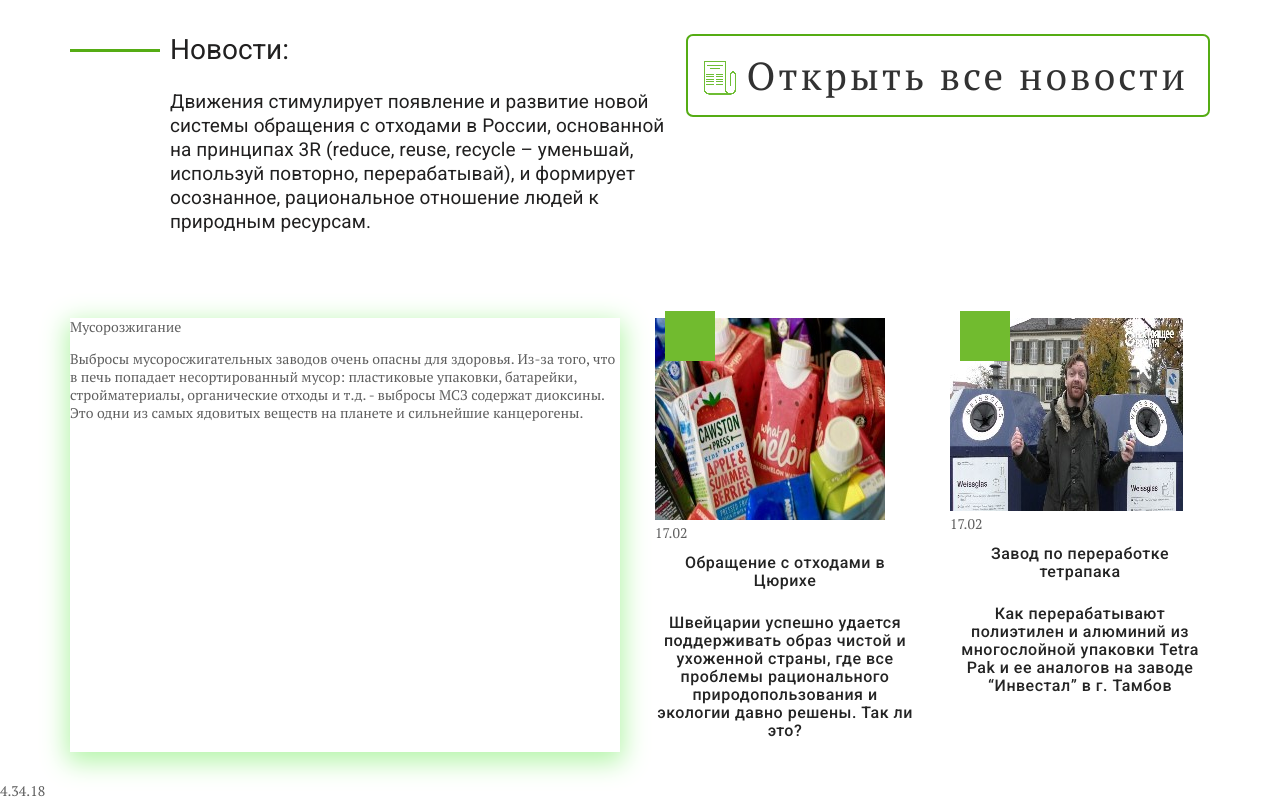
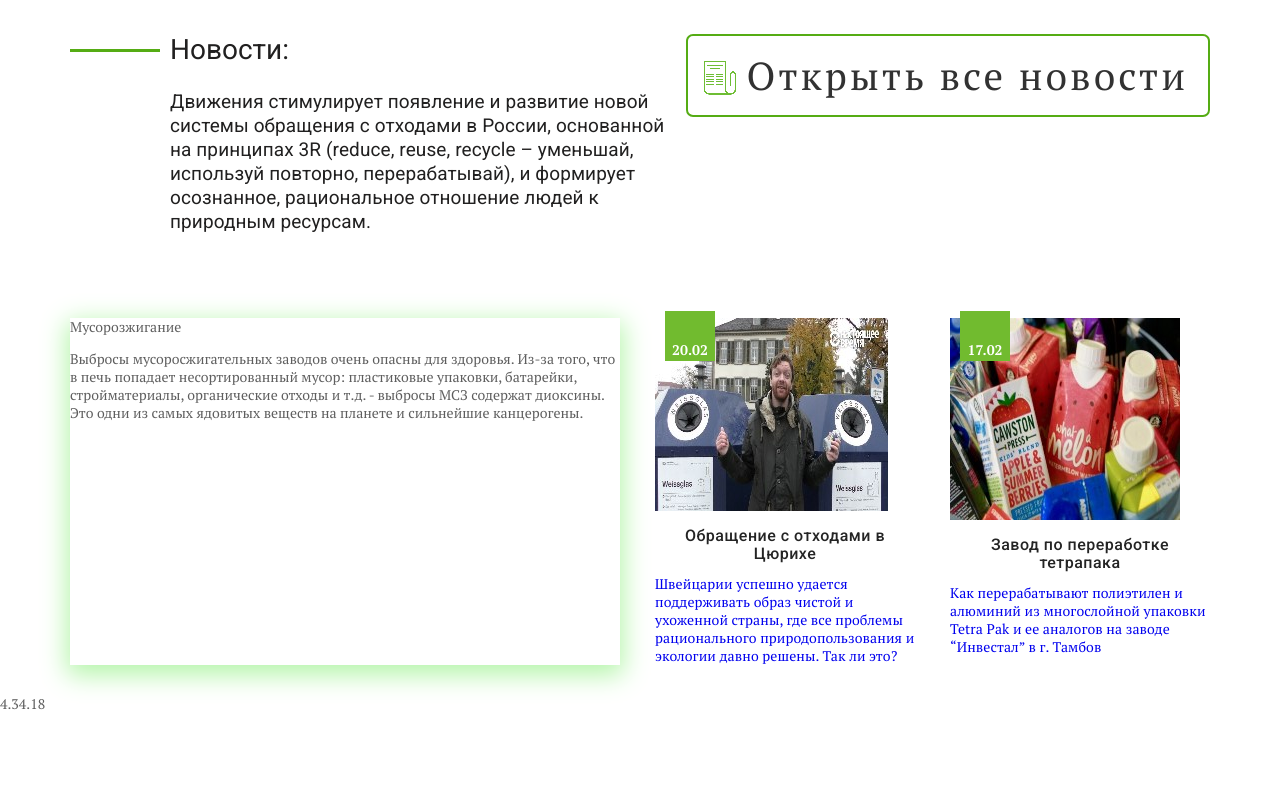
Before and after one commit to asnazarov/TestWork_of_PSD1, a plain HTML site: page index.html in a window 1280 px wide. Shown: the part 3264-4064 px from the top of the page. After the commit the page ends 3977 px from the top, so only its background shows below. Drawn offline with nearby package versions, Linux system fonts and the light colour scheme; a script that the page names is missing; files whose address does not match are found by name.

Commit message:
Update index.html

```diff
--- a/index.html
+++ b/index.html
@@ -283,35 +283,32 @@
             </div>
         </div>
       </div>
-      <div class="news_blog">
+      <a href="#" class="news_blog">
         <div class="news_img">
-          <img src="img/news-1.jpg" alt="">
-          <div class="news_date">  </div>
-            17.02
+          <img src="img/news-2.jpg" alt="">
+          <div class="news_date">   20.02  </div>
           </div>
           <div class="news_blog-title">
             Обращение с отходами в Цюрихе
           </div>
-          <div class="news_blog-title">
+          <div class="news_blog-text">
             Швейцарии успешно удается поддерживать образ чистой и ухоженной страны, где все проблемы рационального природопользования и экологии давно решены. Так ли это?
           </div>
-        </div>
+        </a>
 
-        <div class="news_blog">
+        <a href="#" class="news_blog">
           <div class="news_img">
-            <img src="img/news-2.jpg" alt="">
-            <div class="news_date">  </div>
-              17.02
+            <img src="img/news-1.jpg" alt="">
+            <div class="news_date">  17.02  </div>
             </div>
             <div class="news_blog-title">
               Завод по переработке тетрапака
             </div>
-            <div class="news_blog-title">
+            <div class="news_blog-text">
               Как перерабатывают полиэтилен и алюминий из многослойной упаковки Tetra Pak и ее аналогов на заводе “Инвестал” в г. Тамбов
             </div>
-          </div>
+          </a>
       </div>
-    </div>
   </div>
 </section>
 <!-- - - - - - - - - - - - - - - - - - - - - - - - - - - - - - - - - - - - - - - - - - - - - - - - - - - - - - - - - - - - - - - - - - -   -->
```
